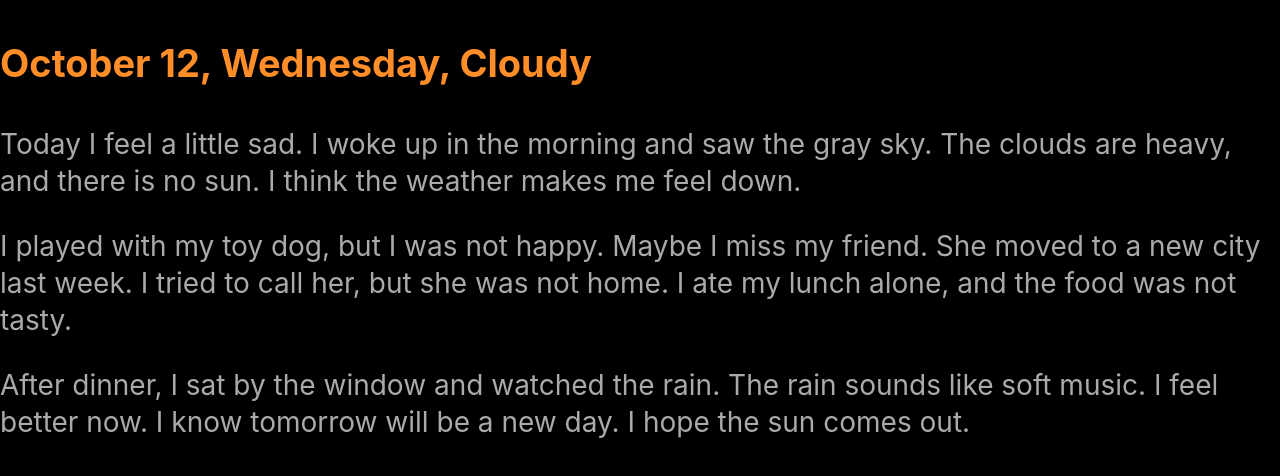
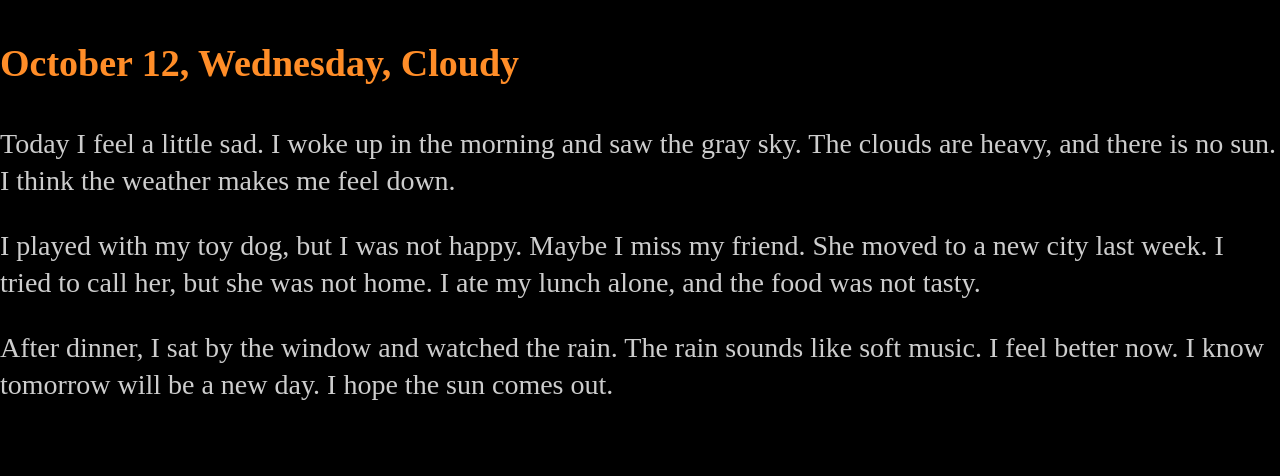
Before and after one commit to qiuyongjin/lingo-web, a Vue app: page /reading in a window 1280 px wide. Shown: the top 476 px of the page. Built offline with nearby package versions, Linux system fonts and the light colour scheme.

Commit message:
style(styles): 调整全局样式、SlideSelect组件及阅读页面文字样式
注释全局index.css中的body字体样式配置，移除SlideSelect组件的user-select文本选中规则，更新阅读页面标题字重和正文文字颜色

```diff
--- a/src/components/SlideSelect/index.vue
+++ b/src/components/SlideSelect/index.vue
@@ -272,8 +272,6 @@ onUnmounted(() => {
 .slide-select {
   box-sizing: border-box;
   line-height: 1.32;
-  user-select: text;
-  -webkit-user-select: text;
   cursor: text;
 }
 </style>
--- a/src/index.css
+++ b/src/index.css
@@ -10,7 +10,7 @@ body {
   overscroll-behavior: none;
 }
 
-body {
+/* body {
   font-family:
     -apple-system, BlinkMacSystemFont, 'Segoe UI', Roboto, Oxygen-Sans, Ubuntu, Cantarell, 'Helvetica Neue', sans-serif;
-}
+} */
--- a/src/views/reading/index.vue
+++ b/src/views/reading/index.vue
@@ -73,13 +73,13 @@ onUnmounted(() => {
 <template>
   <div class="page">
     <SlideSelect
-      class="text-38px text-#ff8d28 font-bold"
+      class="text-38px text-#ff8d28 font-black"
       :content="useSentence.title"
       @selection-end="onSelectionEnd"
       @click="onWordClick"
     />
     <SlideSelect
-      class="text-28px text-#aaaaaa"
+      class="text-28px text-#cdcdcd"
       :content="useSentence.body"
       @selection-end="onSelectionEnd"
       @click="onWordClick"
```
